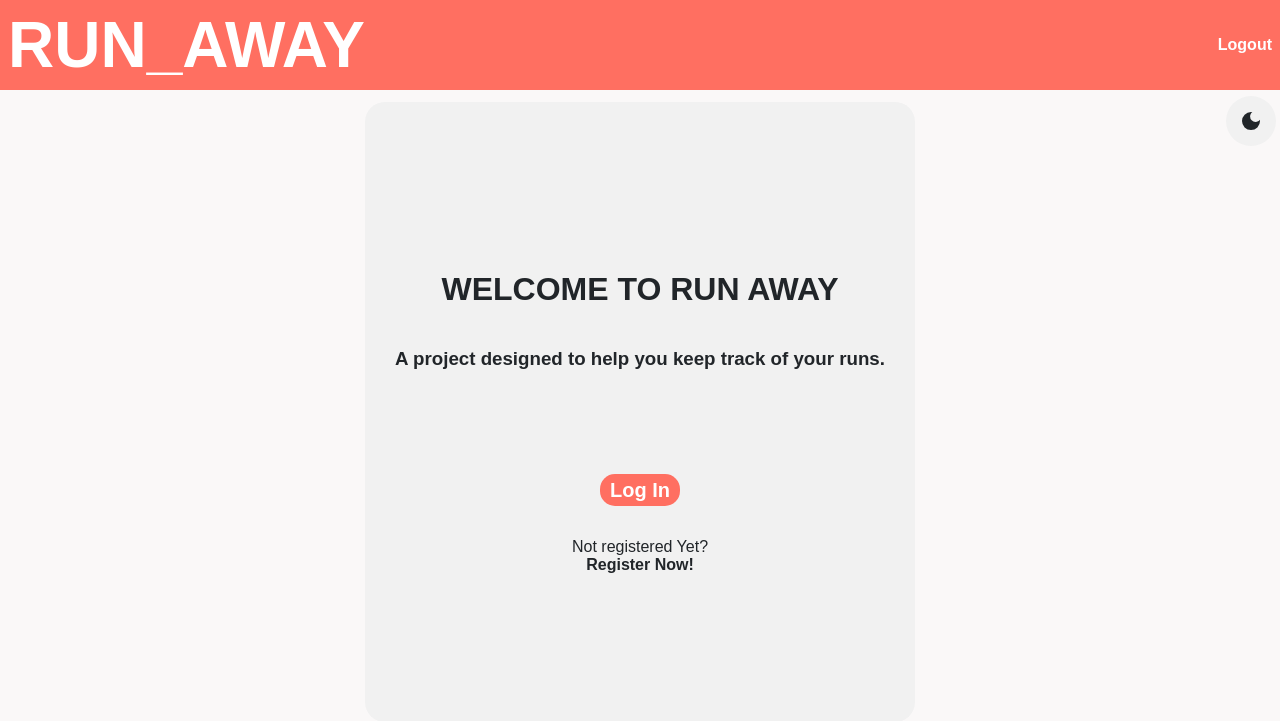
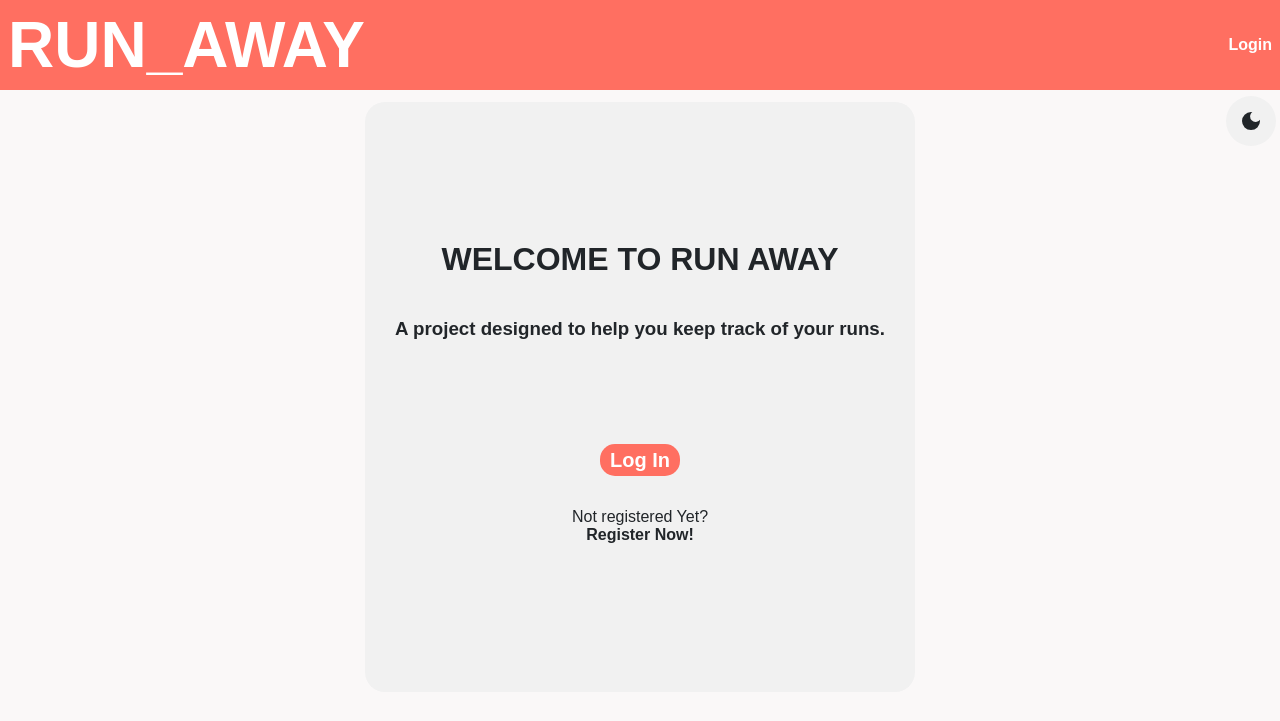
Before and after one commit to Sohan-Raj-Adhikari/Run_away, a Flask app: page / in a window 1280 px wide. Shown: the top 721 px of the page. Run offline with Flask 3, Linux system fonts and the light colour scheme.

Commit message:
First ready version made

```diff
--- a/static/style.css
+++ b/static/style.css
@@ -57,9 +57,13 @@ a{
 
 .inner-main-body{
     border-radius: 20px;
-    padding: 30px;
+    padding: 0 30px 30px 30px;
     margin-top: 1.5vh;
     background-color: var(--base-variant);
+}
+
+th{
+    padding: 5px;
 }
 
 .upper-div{
@@ -85,9 +89,9 @@ thead{
     position: sticky;
     top: 0;
     color: white;
-    padding: 10px;
     background-color: var(--accent-color);
 }
+
 
 #switch-mode{
     height: 50px;
--- a/templates/base.html
+++ b/templates/base.html
@@ -11,7 +11,9 @@
     <nav class="main-nav">
         <a href="/" class="nav-brand">RUN_AWAY</a>
         <div>
-            <a href="/logout">Logout</a>
+            {% block log %}
+
+            {% endblock %}
         </div>
     </nav>
 
--- a/templates/index.html
+++ b/templates/index.html
@@ -1,6 +1,10 @@
 {% extends 'base.html' %}
 {% block title %}
 Home
+{% endblock %}
+
+{% block log %}
+<a href="/logout">Logout</a>
 {% endblock %}
 
 
--- a/templates/intro.html
+++ b/templates/intro.html
@@ -2,6 +2,11 @@
 {% block title %}
 Run Away
 {% endblock %}
+
+{% block log %}
+<a href="/login">Login</a>
+{% endblock %}
+
 {% block content %}
 
 <div class="main-body-div">
--- a/templates/login.html
+++ b/templates/login.html
@@ -1,6 +1,10 @@
 {% extends 'base.html' %}
 {% block title %}
 Run Away - Login
+{% endblock %}
+
+{% block log %}
+<a href="/login">Login</a>
 {% endblock %}
 
 {% block content %}
--- a/templates/register.html
+++ b/templates/register.html
@@ -2,6 +2,11 @@
 {% block title %}
 Run Away - Register
 {% endblock %}
+
+{% block log %}
+<a href="/login">Login</a>
+{% endblock %}
+
 {% block content %}
 
 <div class="main-body-div">
```
